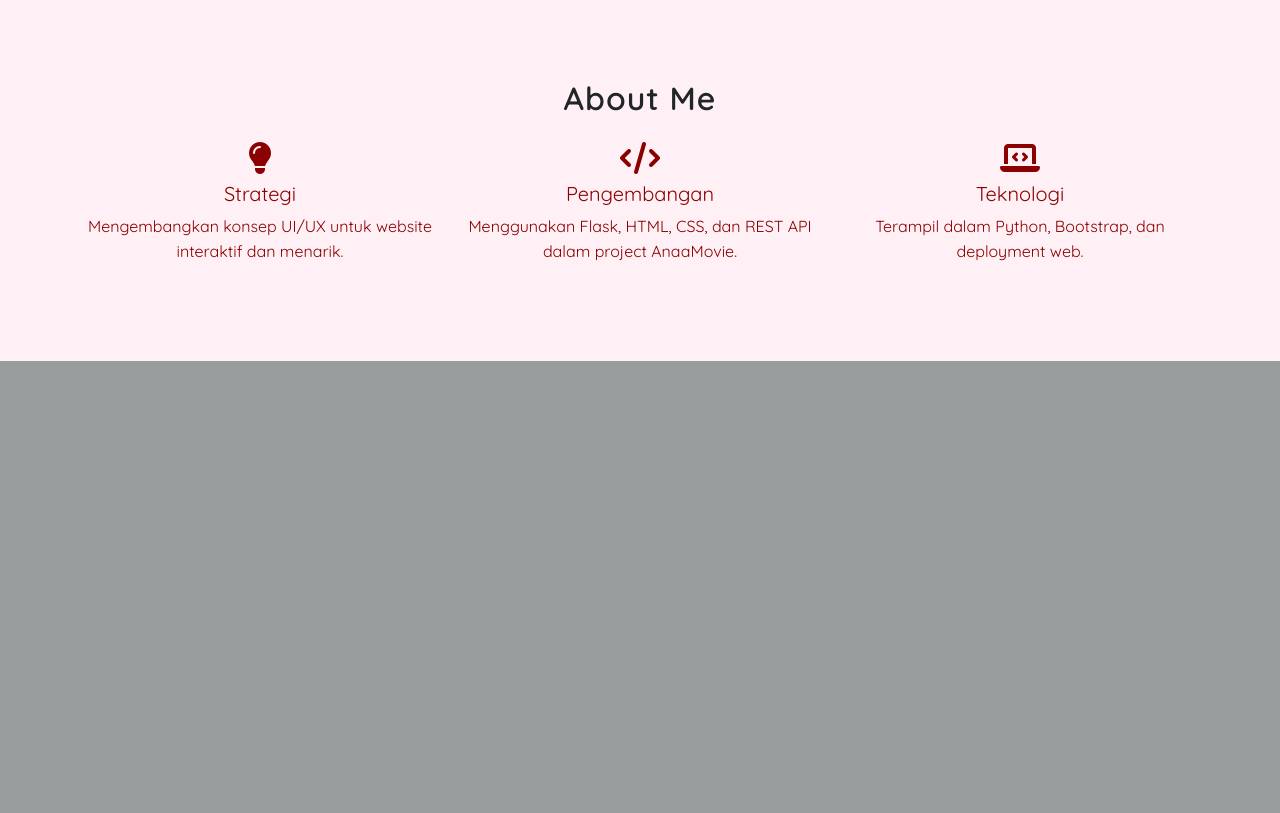
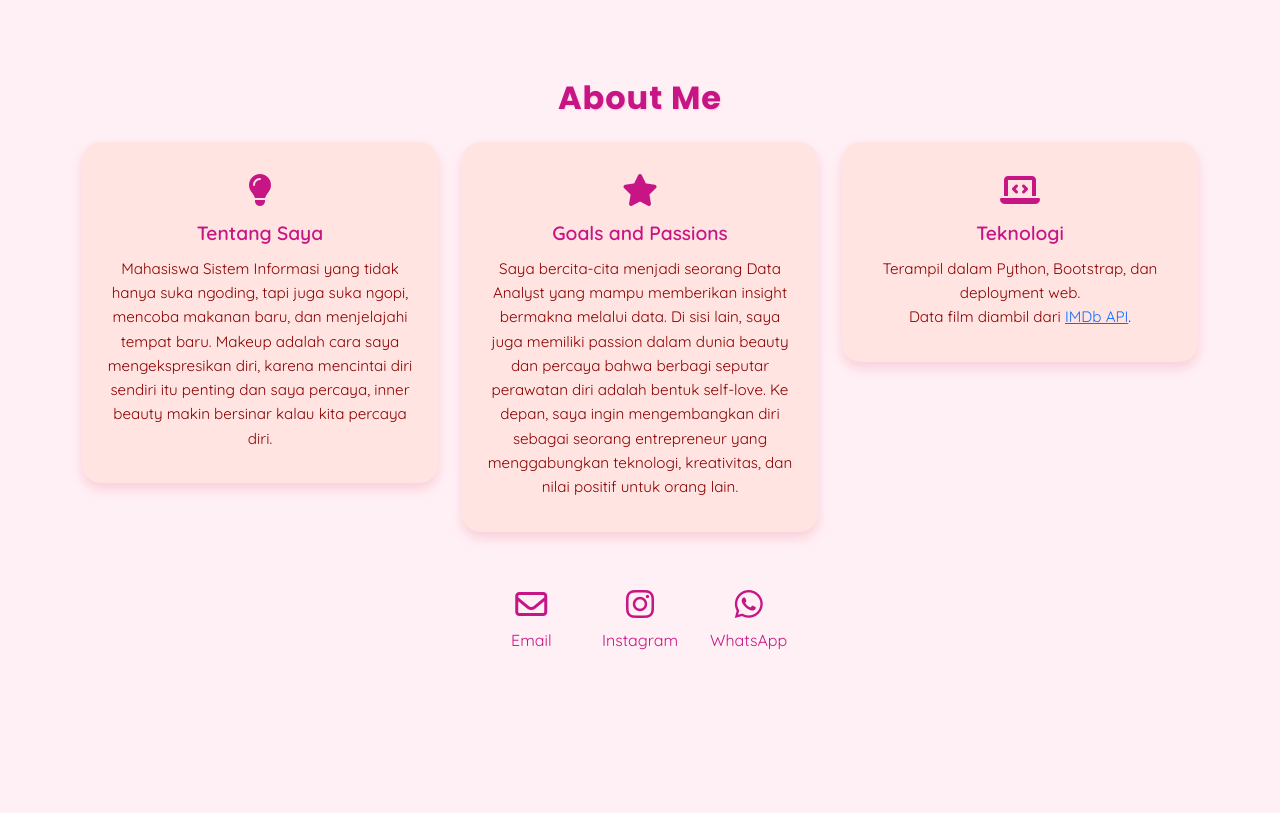
Before and after one commit to muthiahhasna21/Project_IAP, a Flask app: page / in a window 1280 px wide. Shown: the part 718-1531 px from the top of the page. Before the commit the page ends 1079 px from the top, so only its background shows below. Run offline with Flask 3, Linux system fonts and the light colour scheme; data that the repository does not hold is empty.

Commit message:
commit 7, menambahkan background foto dan icon box di bagian profil, dan memodifikasi navbar pada halaman daftar film

```diff
--- a/static/style.css
+++ b/static/style.css
@@ -40,6 +40,12 @@ body {
     color: var(--accent);
 }
 
+.btn {
+    font-family: 'Quicksand', sans-serif;
+    font-weight: lighter;
+    text-shadow: 1px 1px 2px var(--shadow);
+    color: var(--title-color);
+}
 .card {
     background-color: var(--card-bg);
     color: var(--text-dark);
@@ -118,10 +124,13 @@ body {
 }
 
 h1, h2 {
+    font-family: 'Poppins', sans-serif;
     color: var(--title-color);
     font-weight: bold;
+    font-size: 32px;
     letter-spacing: 1px;
     margin-bottom: 0.75rem;
+    text-shadow: 1px 1px 2px var(--shadow);
 }
 
 a, button, .card-title {
@@ -158,7 +167,7 @@ hr {
 }
 .hero-section {
     position: relative;
-    background-image: url('../static/img/bgg.jpg'); /* Ganti dengan foto kamu */
+    background-image: url('../static/img/bg.jpg'); /* Ganti dengan foto kamu */
     background-size: cover;
     background-position: center;
     height: 80vh;
@@ -168,12 +177,7 @@ hr {
     padding: 2rem;
 }
 
-.overlay {
-    position: absolute;
-    top: 0; left: 0; right: 0; bottom: 0;
 
-    z-index: 1;
-}
 
 
 .hero-content-left {
@@ -202,3 +206,42 @@ hr {
 .social-icons a:hover {
     color: #FFD6EC; /* Warna pink saat hover */
 }
+
+/* Style untuk bagian About Me dengan icon-box */
+.portfolio-icons {
+    background-color: var(--background);
+}
+
+.icon-box {
+    background-color: var(--card-bg);
+    border-radius: 1.2rem;
+    padding: 2rem 1.5rem;
+    box-shadow: 0 6px 12px var(--shadow);
+    transition: transform 0.3s ease, box-shadow 0.3s ease;
+    color: var(--text-dark);
+    margin-bottom: 1.5rem;
+}
+
+.icon-box:hover {
+    transform: translateY(-5px);
+    box-shadow: 0 10px 18px var(--shadow);
+}
+
+.icon-box i {
+    color: var(--title-color);
+    margin-bottom: 0.5rem;
+    display: inline-block;
+}
+
+.icon-box h5 {
+    color: var(--title-color);
+    font-weight: 600;
+    margin-top: 0.5rem;
+    margin-bottom: 0.75rem;
+    font-size: 1.2rem;
+}
+
+.icon-box p {
+    font-size: 0.95rem;
+    margin-bottom: 0;
+}
--- a/templates/home.html
+++ b/templates/home.html
@@ -12,11 +12,11 @@
 <body>
 
 <!-- Navbar -->
-<nav class="navbar navbar-expand-lg navbar-light bg-light px-4">
+<nav class="navbar px-4">
     <a class="navbar-brand fw-bold" href="/">AnaaMovie</a>
     <div class="ms-auto d-flex gap-2">
-        <a href="/movies" class="btn btn">Daftar Film Populer</a>
-        <a href="/" class="btn btn">Profil</a>
+        <a href="/movies" class="btn">Daftar Film Populer</a>
+        <a href="/" class="btn">Profil</a>
     </div>
 </nav>
 
@@ -25,27 +25,28 @@
     <div class="overlay"></div>
     <div class="hero-content text-white">
         <h1 class="display-4 fw-bold">Muthiah Hasna</h1>
-        <p class="lead">Student | Make Up Enthusiast | Food Addict</p>
+        <p class="lead">Student | Food Addict | Make Up Enthusiast</p>
     </div>
 </section>
 
 <!-- Portofolio Icons -->
 <section class="portfolio-icons py-5 text-center">
     <div class="container">
-        <h2 class="mb-4 text-dark">About Me</h2>
+        <h2 class="mb-4">About Me</h2>
         <div class="row">
             <div class="col-md-4">
                 <div class="icon-box">
                     <i class="fas fa-lightbulb fa-2x mb-2"></i>
-                    <h5>Strategi</h5>
-                    <p>Mengembangkan konsep UI/UX untuk website interaktif dan menarik.</p>
+                    <h5>Tentang Saya</h5>
+                    <p>Mahasiswa Sistem Informasi yang tidak hanya suka ngoding, tapi juga suka ngopi, mencoba makanan baru, dan menjelajahi tempat baru. Makeup adalah cara saya mengekspresikan diri, karena mencintai diri sendiri itu penting dan saya percaya, inner beauty makin bersinar kalau kita percaya diri.</p>
                 </div>
             </div>
             <div class="col-md-4">
                 <div class="icon-box">
-                    <i class="fas fa-code fa-2x mb-2"></i>
-                    <h5>Pengembangan</h5>
-                    <p>Menggunakan Flask, HTML, CSS, dan REST API dalam project AnaaMovie.</p>
+                    <i class="fas fa-star fa-2x mb-2"></i>
+                    <h5>Goals and Passions</h5>
+                    <p>Saya bercita-cita menjadi seorang Data Analyst yang mampu memberikan insight bermakna melalui data. Di sisi lain, saya juga memiliki passion dalam dunia beauty dan percaya bahwa berbagi seputar perawatan diri adalah bentuk self-love.
+                        Ke depan, saya ingin mengembangkan diri sebagai seorang entrepreneur yang menggabungkan teknologi, kreativitas, dan nilai positif untuk orang lain.</p>
                 </div>
             </div>
             <div class="col-md-4">
@@ -53,11 +54,40 @@
                     <i class="fas fa-laptop-code fa-2x mb-2"></i>
                     <h5>Teknologi</h5>
                     <p>Terampil dalam Python, Bootstrap, dan deployment web.</p>
+                    <p>Data film diambil dari <a href="https://rapidapi.com/octopusteam-octopusteam-default/api/imdb236" target="_blank">IMDb API</a>.</p>
                 </div>
             </div>
         </div>
     </div>
+        <div class="row justify-content-center">
+            <div class="col-md-1">
+                <a href="mailto:muthiahhasna12@gmail.com" target="_blank" class="text-decoration-none" style="color: #C71585;">
+                    <i class="far fa-envelope fa-2x mb-2"></i>
+                    <p>Email</p>
+                </a>
+            </div>
+            <div class="col-md-1">
+                <a href="https://instagram.com/muthiahhasnadlt" target="_blank" class="text-decoration-none" style="color: #C71585;">
+                    <i class="fab fa-instagram fa-2x mb-2"></i>
+                    <p>Instagram</p>
+                </a>
+            </div>
+            <div class="col-md-1">
+                <a href="https://wa.me/6281371503092" target="_blank" class="text-decoration-none" style="color: #C71585;">
+                    <i class="fab fa-whatsapp fa-2x mb-2"></i>
+                    <p>WhatsApp</p>
+                </a>
+            </div>
+        </div>
+    </div>
+
 </section>
+
+<!-- Contact Icons -->
+<section class="contact-icons py-5 text-center">
+
+</section>
+
 
 </body>
 </html>
```
Also changed, not shown: templates/mostpopuler.html (+9 -6 lines), static/img/bg.jpg (added).
